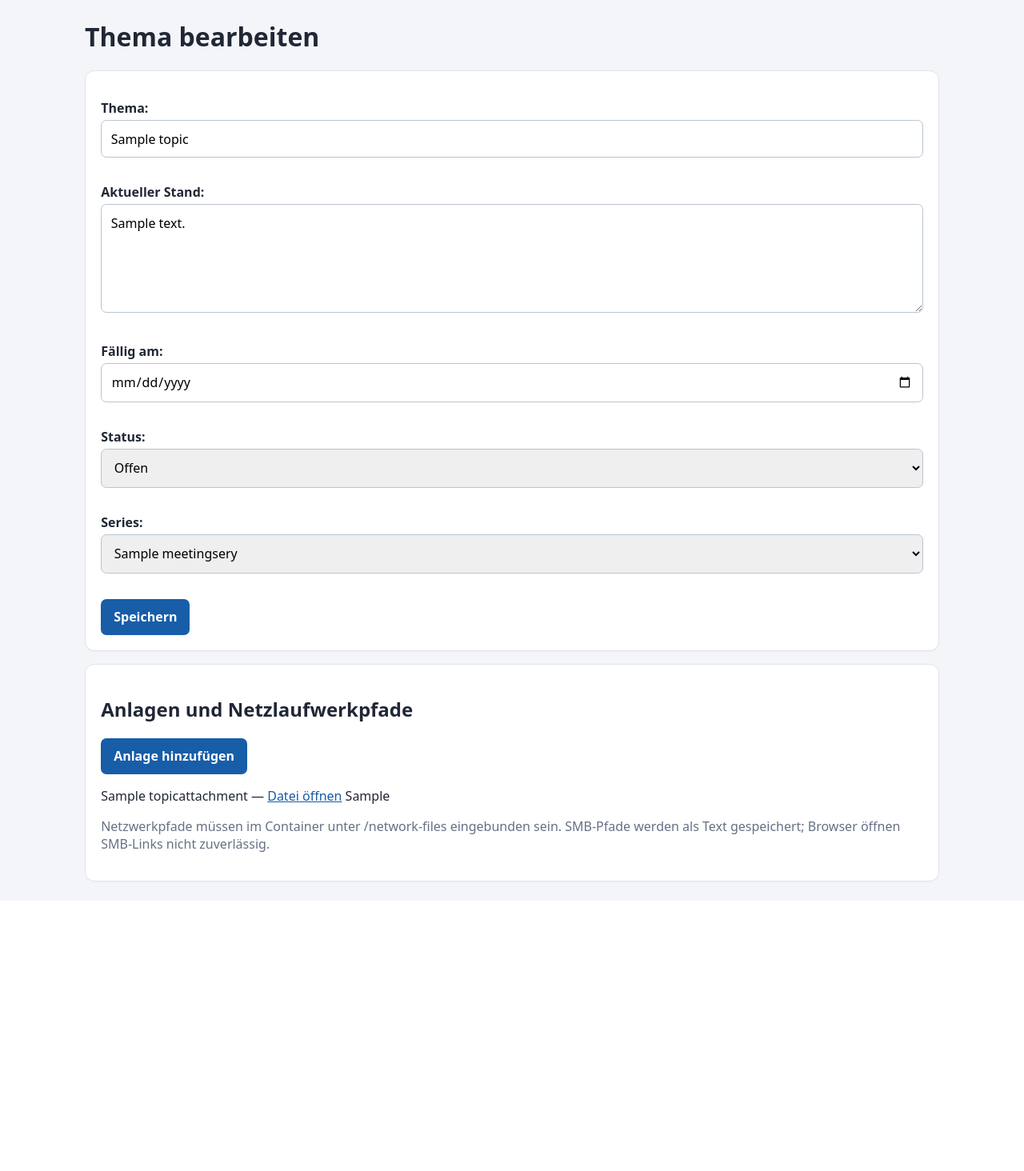
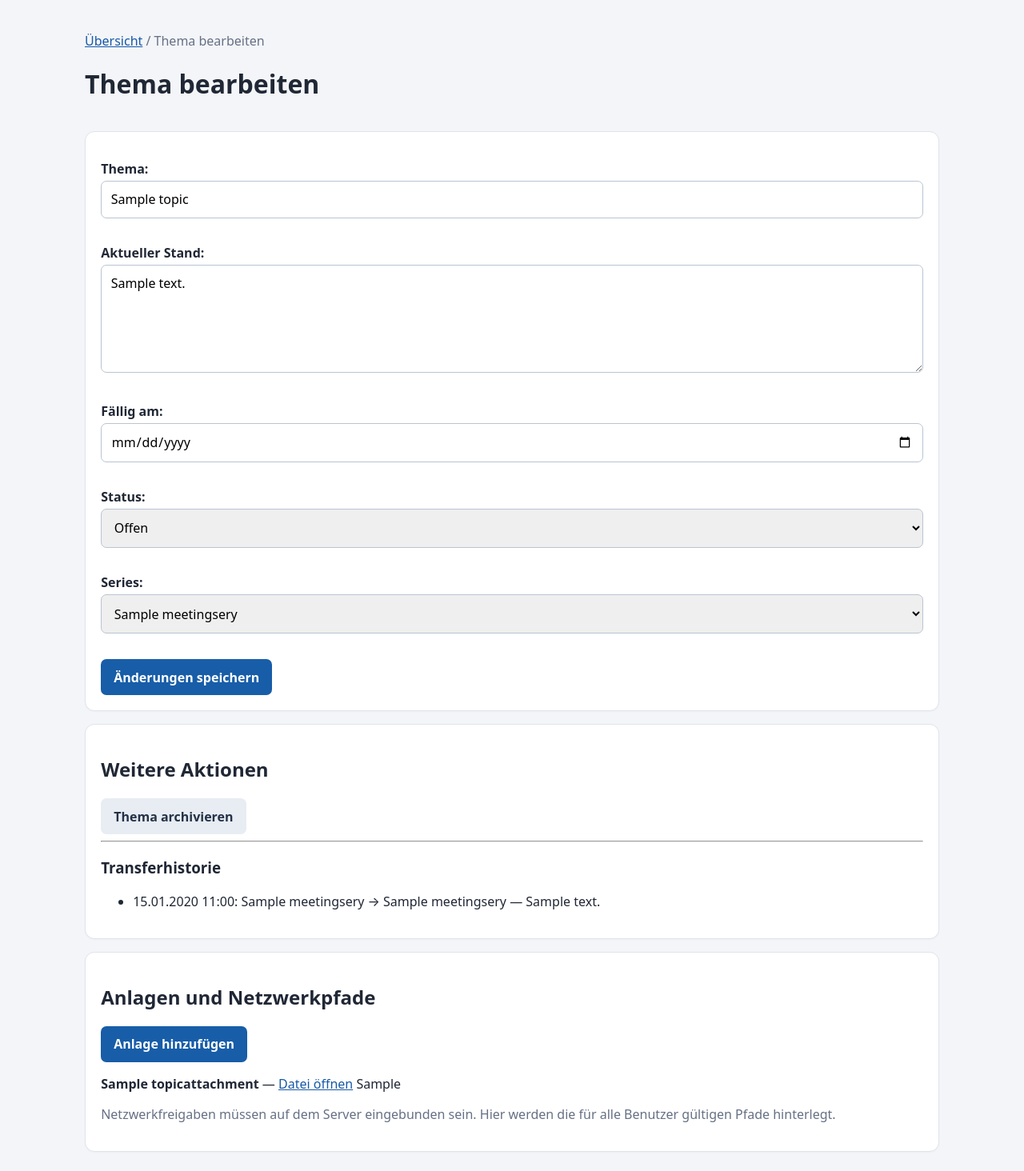
Before and after one commit to k2home/meeting, a Django app: page /topics/1/ in a window 1280 px wide. Shown: the part 74-1538 px from the top of the page at 80% size. Before the commit the page ends 1178 px from the top, so only its background shows below. Run offline with Django 5.2, Linux system fonts and the light colour scheme; a user stored in the database is signed in; tables that the repository leaves empty hold one stand-in row (values such as "Sample post").

Commit message:
Add archive and transfer actions to topic editor

```diff
--- a/templates/meetings/topic_form.html
+++ b/templates/meetings/topic_form.html
@@ -1 +1,35 @@
-{% extends "meetings/base.html" %}{% block content %}<h1>{% if topic %}Thema bearbeiten{% else %}Neues Thema{% endif %}</h1><div class="card"><form method="post">{% csrf_token %}{{ form.as_p }}<button>Speichern</button></form></div>{% if topic %}<div class="card"><h2>Anlagen und Netzlaufwerkpfade</h2><p><a class="btn" href="/topics/{{topic.id}}/attachments/add/">Anlage hinzufügen</a></p>{% for a in topic.attachments.all %}<p>{{a.label}} — {% if a.uploaded_file %}<a href="{{a.uploaded_file.url}}">Datei öffnen</a>{% endif %} {{a.network_path }}</p>{% empty %}<p>Keine Anlagen.</p>{% endfor %}<p class="muted">Netzwerkpfade müssen im Container unter /network-files eingebunden sein. SMB-Pfade werden als Text gespeichert; Browser öffnen SMB-Links nicht zuverlässig.</p></div>{% endif %}{% endblock %}
+{% extends "meetings/base.html" %}
+{% block content %}
+<div class="topline"><div><p class="muted"><a href="/">Übersicht</a> / {% if topic %}Thema bearbeiten{% else %}Neues Thema{% endif %}</p><h1>{% if topic %}Thema bearbeiten{% else %}Neues Thema{% endif %}</h1></div></div>
+<div class="card"><form method="post">{% csrf_token %}{{ form.as_p }}<button type="submit">Änderungen speichern</button></form></div>
+{% if topic %}
+<div class="card">
+<h2>Weitere Aktionen</h2>
+<div class="actions">
+{% if topic.status == "archived" %}
+<form method="post" action="{% url 'topic_reopen' topic.pk %}">{% csrf_token %}<button type="submit">Thema wieder öffnen</button></form>
+{% else %}
+<form method="post" action="{% url 'topic_archive' topic.pk %}">{% csrf_token %}<button class="secondary" type="submit">Thema archivieren</button></form>
+{% endif %}
+</div>
+{% if transfer_series %}
+<hr><h3>In eine andere Besprechungsreihe übertragen</h3>
+<p class="muted">Das Thema wird ab jetzt in der ausgewählten Reihe weitergeführt. Frühere Zuordnungen bleiben in der Transferhistorie erhalten.</p>
+<form method="post" action="{% url 'topic_transfer' topic.pk %}">
+{% csrf_token %}
+<label for="transfer-series">Zielreihe</label>
+<select id="transfer-series" name="series" required>{% for series in transfer_series %}<option value="{{ series.pk }}">{{ series.name }}</option>{% endfor %}</select>
+<label for="transfer-note">Notiz zur Übertragung (optional)</label><input id="transfer-note" name="note" maxlength="500" placeholder="z. B. Zuständigkeit wurde verlagert">
+<button type="submit">Thema übertragen</button>
+</form>
+{% endif %}
+{% if topic.transfer_history.exists %}
+<hr><h3>Transferhistorie</h3>
+<ul>{% for transfer in topic.transfer_history.all %}<li>{{ transfer.transferred_at|date:"d.m.Y H:i" }}: {{ transfer.from_series|default:"Ohne Reihe" }} → {{ transfer.to_series|default:"Ohne Reihe" }}{% if transfer.note %} — {{ transfer.note }}{% endif %}</li>{% endfor %}</ul>
+{% endif %}
+</div>
+<div class="card"><h2>Anlagen und Netzwerkpfade</h2><p><a class="btn" href="{% url 'attachment_add' topic.id %}">Anlage hinzufügen</a></p>
+{% for a in topic.attachments.all %}<p><strong>{{ a.label }}</strong> — {% if a.uploaded_file %}<a href="{{ a.uploaded_file.url }}">Datei öffnen</a>{% endif %} {{ a.network_path }}</p>{% empty %}<p class="muted">Noch keine Anlagen hinterlegt.</p>{% endfor %}
+<p class="muted">Netzwerkfreigaben müssen auf dem Server eingebunden sein. Hier werden die für alle Benutzer gültigen Pfade hinterlegt.</p></div>
+{% endif %}
+{% endblock %}
```
